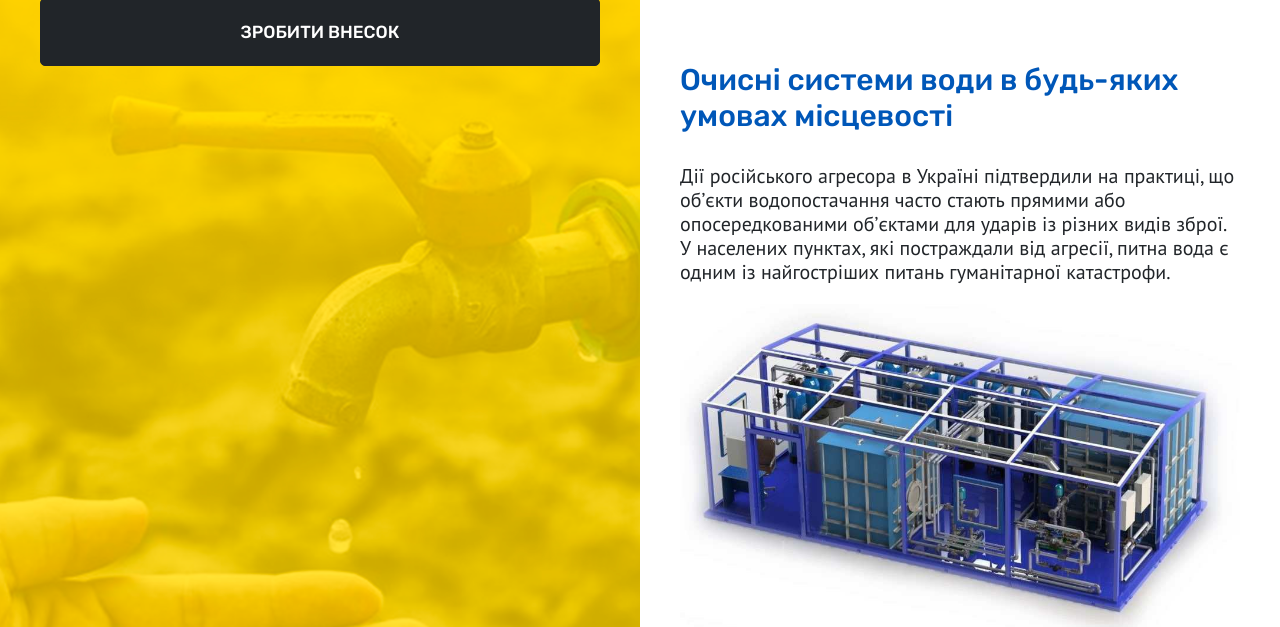
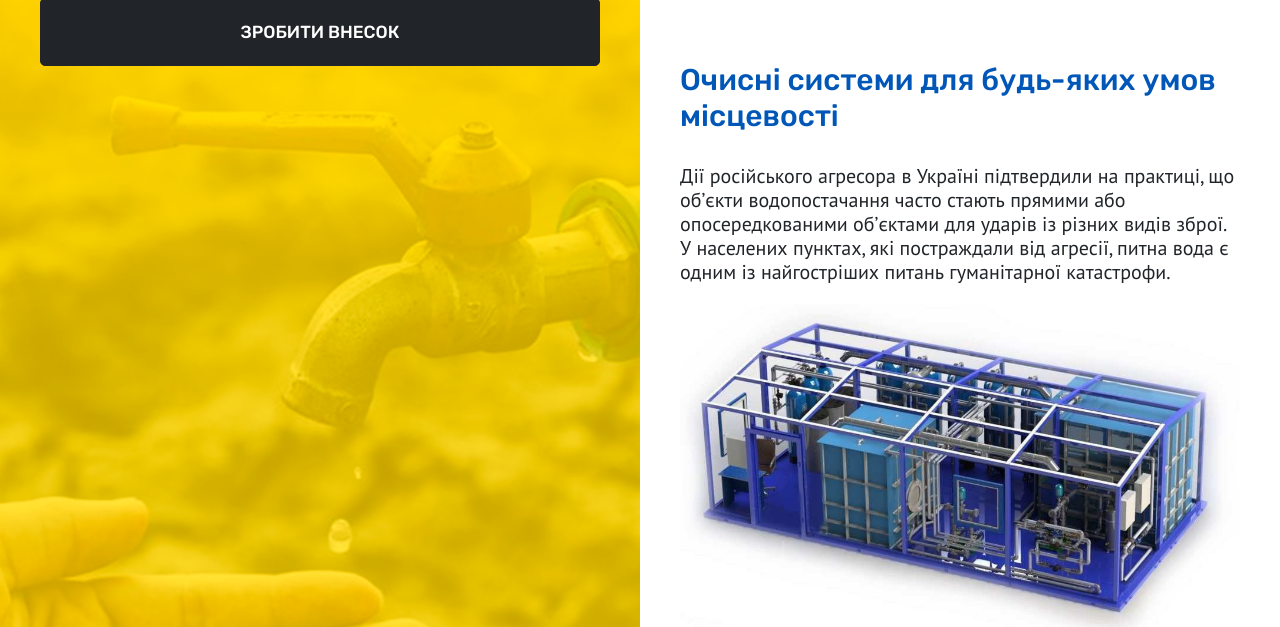
Before and after one commit to JakSamJakSam/reua, a Django app: page /en/ in a window 1280 px wide. Shown: the part 1022-1649 px from the top of the page. Run offline with Django 4.2, Linux system fonts and the light colour scheme; data comes from the database, SQL or seed files in the repository; data that the repository does not hold is empty; some libraries are stand-ins or nearby versions.

Commit message:
Новые тексты

```diff
--- a/pages/templates/parts/payment.html
+++ b/pages/templates/parts/payment.html
@@ -41,7 +41,7 @@
         <img src="{% static "reua/img/logo.png" %}" alt="reUA logo" class="w-100"/>
     </div>
     <div class="offcanvas-body mt-5 text-block mx-auto">
-        <h3 class="fw-normal text-white">{% trans "Оберіть категорію внеску" %}</h3>
+        <h3 class="fw-normal text-white">{% trans "Оберіть форму оплати" %}</h3>
         <ul class="list-unstyled d-flex flex-column gap-4">
             <li>
                 <a href="https://reua.pay.whitepay.com/?fiat=true"
--- a/pages/templates/parts/slide2.html
+++ b/pages/templates/parts/slide2.html
@@ -28,7 +28,7 @@
                     {% trans "Доступ до питної води в неокупованих територіях" %}
                 </h2>
                 <h4 class="mb-4">
-                    {% trans "Очисні системи води в будь-яких умовах місцевості" %}
+                    {% trans "Очисні системи для будь-яких умов місцевості" %}
                 </h4>
             </div>
             <div>
```
Also changed, not shown: locale/en/LC_MESSAGES/django.po, 1 other file.
